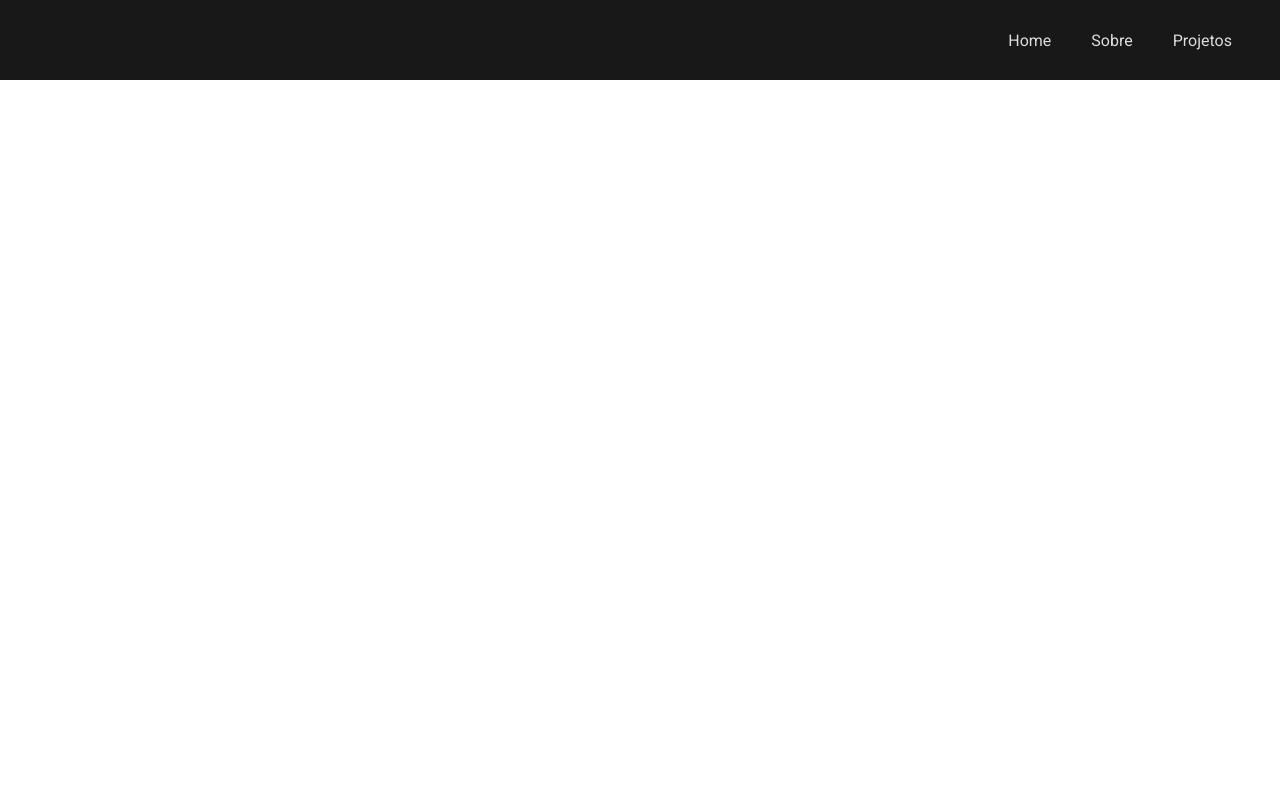
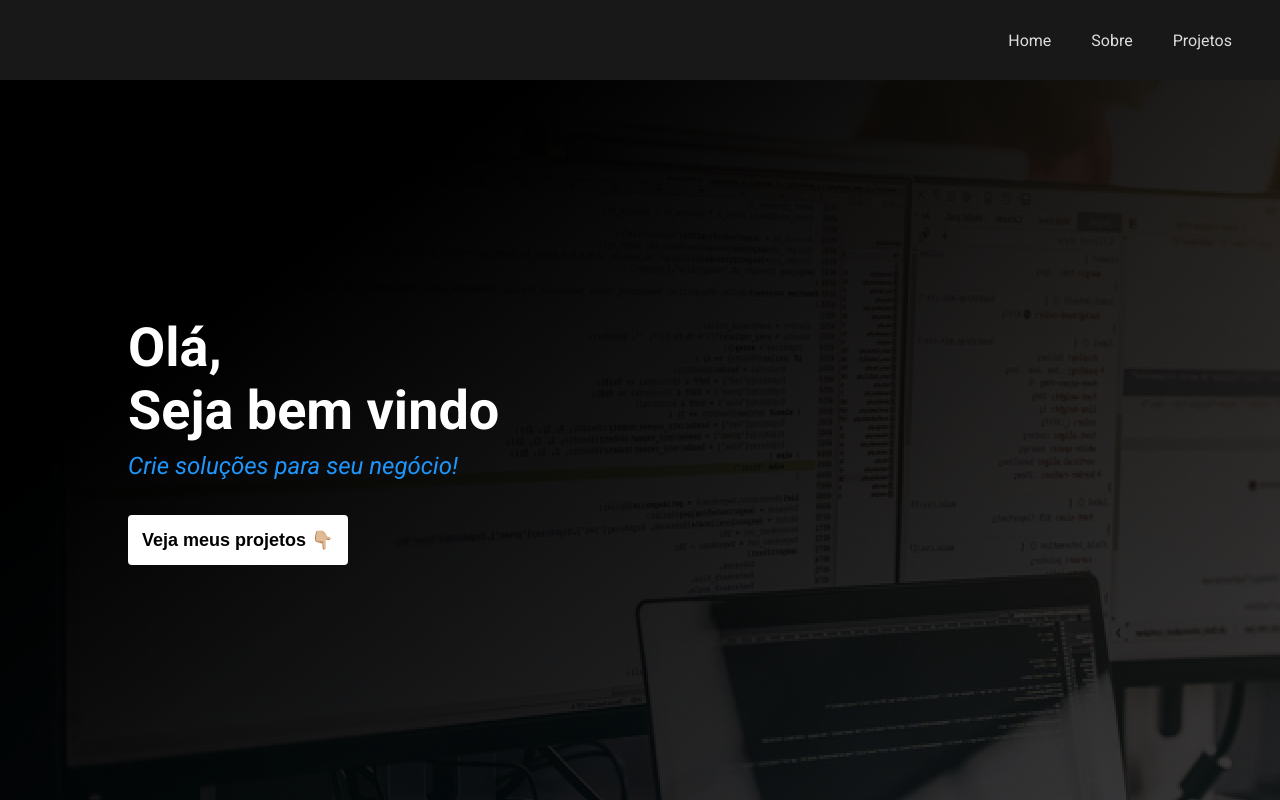
Before and after one commit to douglasrufinosilva/sp-meu-portifolio, a plain HTML site: page index.html in a window 1280 px wide. Drawn offline with Linux system fonts and the light colour scheme.

Commit message:
feat(header): criar seção principal
- Adiciona seção principal com mensagem de boas-vindas e botão de ação
- Atualiza o layout para incluir uma chamada à ação para ver os projetos

```diff
--- a/index.html
+++ b/index.html
@@ -27,6 +27,16 @@
       </li>
     </ul>
   </nav>
+
+  <section class="main">
+    <div>
+      <h1>Olá,<br>Seja bem vindo</h1>
+      <p>Crie soluções para seu negócio!</p>
+      <a href="#">
+        <button class="call-to-action">Veja meus projetos 👇🏼</button>
+      </a>
+    </div>
+  </section>
 </body>
 
 </html>
--- a/style.css
+++ b/style.css
@@ -36,3 +36,43 @@ body {
 .nav-list a:hover {
   color: #fff;
 }
+
+/* Início Main*/
+
+.main {
+  width: 100%;
+  background-color: #000;
+  height: calc(100vh - 80px);
+  background-image: url("images/programador.png");
+  display: flex;
+  align-items: center;
+  padding-left: 10%;
+}
+
+.main h1 {
+  color: #fff;
+  font-size: 54px;
+}
+
+.main p {
+  font-size: 24px;
+  font-style: italic;
+  color: #1e96fc;
+  margin-top: 10px;
+  margin-bottom: 35px;
+}
+
+.call-to-action {
+  cursor: pointer;
+  background-color: #fff;
+  border: 0;
+  padding: 14px;
+  border-radius: 4px;
+  font-size: 18px;
+  font-weight: bold;
+}
+
+.main a {
+  text-decoration: none;
+  color: #181818;
+}
```
Also changed, not shown: images/foto-pc.png (added), images/programador.png (added), images/projeto1.png (added), images/projeto2.png (added), images/projeto3.png (added).
